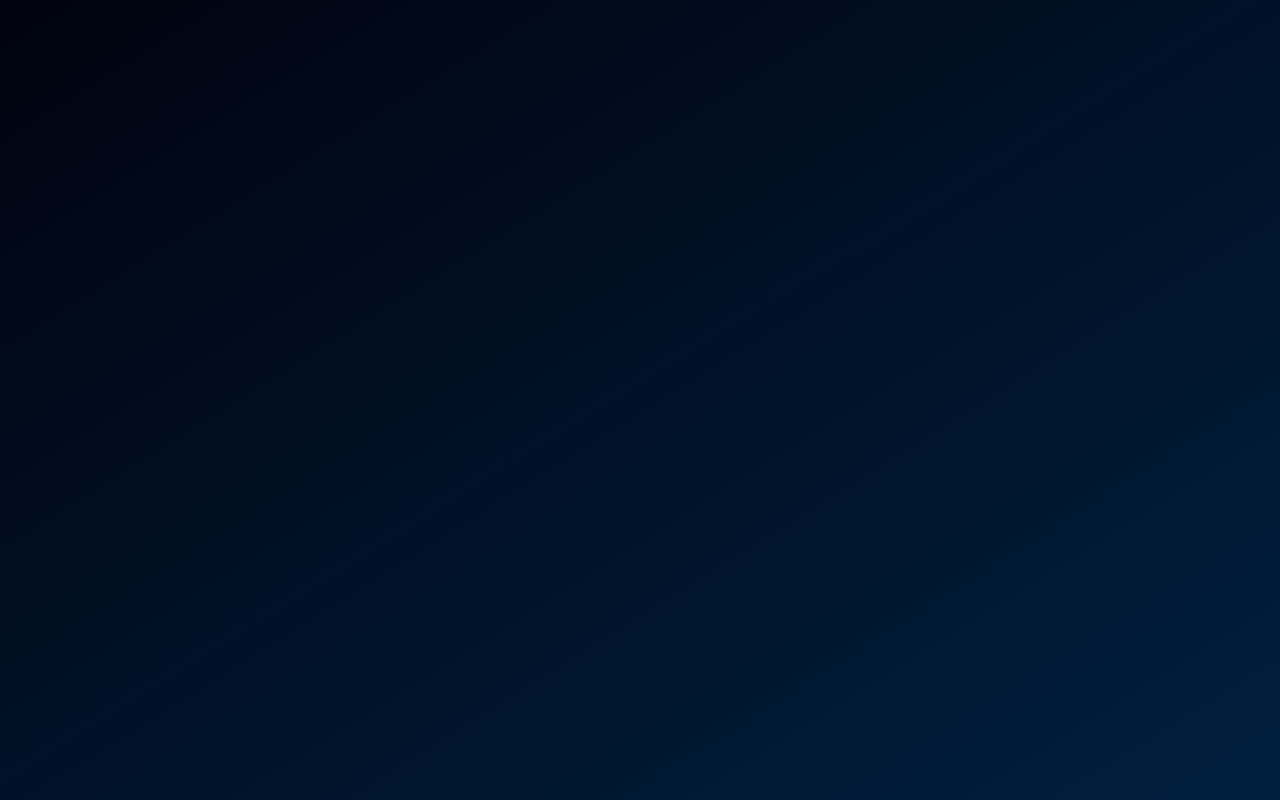
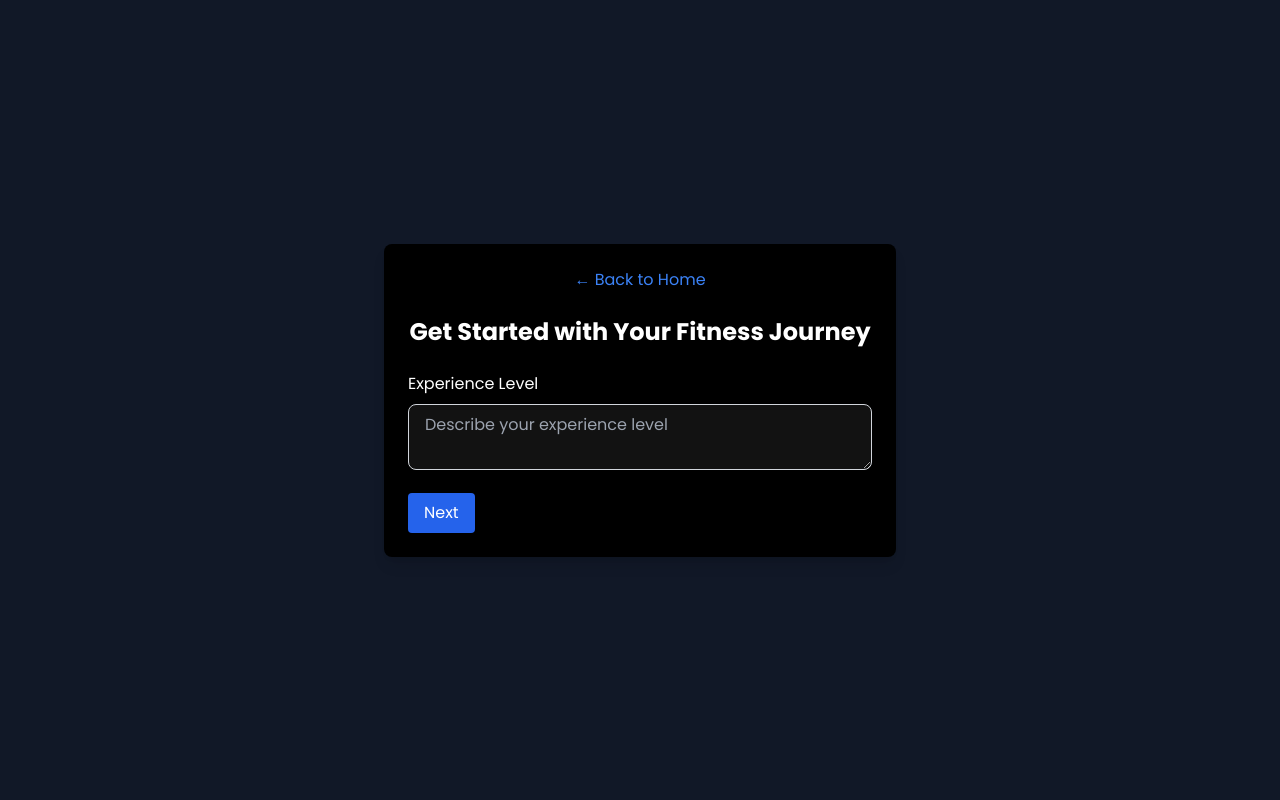
Before and after one commit to bengiloo/fitness-app, a React (Vite) app in the folder client/: page /get-started in a window 1280 px wide. Before the commit this address had no page. Built offline with nearby package versions, Linux system fonts and the light colour scheme.

Commit message:
Updated App.jsx, Hero.jsx and added GetStartedForm.jsx
allows Get Started function to work

```diff
--- a/client/src/App.jsx
+++ b/client/src/App.jsx
@@ -1,12 +1,9 @@
-import { useState, useEffect } from 'react'
-import reactLogo from './assets/react.svg'
-import viteLogo from '/vite.svg'
-import Login from './Login'
-import CreateAccount  from './CreateAccount'
-import axios from "axios"
-import { BrowserRouter as Router, Routes, Route, Link } from 'react-router-dom';
-import LandingPage from './LandingPage'
-
+import React from 'react';
+import { BrowserRouter as Router, Routes, Route } from 'react-router-dom';
+import LandingPage from './LandingPage';
+import Login from './Login';
+import CreateAccount from './CreateAccount';
+import GetStartedForm from './GetStartedForm'; // Import the new component
 
 const App = () => {
   return (
@@ -16,11 +13,11 @@ const App = () => {
           <Route path="/" element={<LandingPage />} />
           <Route path="/login" element={<Login />} />
           <Route path="/create-account" element={<CreateAccount />} />
+          <Route path="/get-started" element={<GetStartedForm />} /> {/* New Route */}
         </Routes>
       </Router>
-
     </div>
   );
 };
 
-export default App
+export default App;
--- /dev/null
+++ b/client/src/GetStartedForm.jsx
@@ -0,0 +1,161 @@
+import React, { useState } from 'react';
+import { Link } from 'react-router-dom';
+
+const GetStartedForm = () => {
+  const [step, setStep] = useState(1);
+  const [formData, setFormData] = useState({
+    experience: '',
+    fitnessLevel: '',
+    weight: '',
+    height: '',
+    availability: {},
+  });
+
+  const handleChange = (e) => {
+    const { name, value } = e.target;
+    setFormData((prevData) => ({ ...prevData, [name]: value }));
+  };
+
+  const handleNext = () => setStep(step + 1);
+  const handleBack = () => setStep(step - 1);
+
+  const handleSubmit = (e) => {
+    e.preventDefault();
+    console.log('Form data submitted:', formData);
+    // Add submit functionality here
+  };
+
+  // Handle availability radio buttons (one time slot per day)
+  const handleAvailabilityChange = (day, timeSlot) => {
+    setFormData((prevData) => {
+      const availability = { ...prevData.availability };
+      availability[day] = { [timeSlot]: true };  // Set only the chosen time slot for the day
+      return { ...prevData, availability };
+    });
+  };
+
+  // Sample time slots for availability
+  const timeSlots = ['Morning', 'Afternoon', 'Evening'];
+
+  return (
+    <div className="min-h-screen flex items-center justify-center bg-gray-900 text-white">
+      <div className="w-full max-w-lg p-6 bg-black rounded-lg shadow-lg">
+
+        {/* Back to Home Button */}
+        <div className="text-center mb-6">
+          <Link to="/" className="text-blue-500 hover:underline">
+            &larr; Back to Home
+          </Link>
+        </div>
+
+        <h2 className="text-2xl font-bold text-center mb-6">Get Started with Your Fitness Journey</h2>
+        <form onSubmit={handleSubmit}>
+
+          {/* Step 1: Experience */}
+          {step === 1 && (
+            <div>
+              <label className="block mb-2">Experience Level</label>
+              <textarea
+                name="experience"
+                value={formData.experience}
+                onChange={handleChange}
+                className="w-full px-4 py-2 border border-gray-300 rounded-lg"
+                placeholder="Describe your experience level"
+              />
+              <button onClick={handleNext} type="button" className="mt-4 bg-blue-600 py-2 px-4 rounded">Next</button>
+            </div>
+          )}
+
+          {/* Step 2: Fitness Level */}
+          {step === 2 && (
+            <div>
+              <label className="block mb-2">Fitness Level</label>
+              <select
+                name="fitnessLevel"
+                value={formData.fitnessLevel}
+                onChange={handleChange}
+                className="w-full px-4 py-2 border border-gray-300 rounded-lg"
+              >
+                <option value="">Select Level</option>
+                <option value="beginner">Beginner</option>
+                <option value="intermediate">Intermediate</option>
+                <option value="advanced">Advanced</option>
+                <option value="expert">Expert</option>
+              </select>
+              <button onClick={handleBack} type="button" className="mt-4 mr-4 bg-gray-500 py-2 px-4 rounded">Back</button>
+              <button onClick={handleNext} type="button" className="mt-4 bg-blue-600 py-2 px-4 rounded">Next</button>
+            </div>
+          )}
+
+          {/* Step 3: Personal Information */}
+          {step === 3 && (
+            <div>
+              {/* Weight Selection */}
+              <label className="block mb-2">Weight (kg)</label>
+              <select
+                name="weight"
+                value={formData.weight}
+                onChange={handleChange}
+                className="w-full px-4 py-2 border border-gray-300 rounded-lg h-10 overflow-y-scroll"
+              >
+                <option value="">Select Weight</option>
+                {Array.from({ length: 200 }, (_, i) => i + 30).map((weight) => (
+                  <option key={weight} value={weight}>{weight} kg</option>
+                ))}
+              </select>
+
+              {/* Height Selection */}
+              <label className="block mt-4 mb-2">Height (cm)</label>
+              <select
+                name="height"
+                value={formData.height}
+                onChange={handleChange}
+                className="w-full px-4 py-2 border border-gray-300 rounded-lg h-10 overflow-y-scroll"
+              >
+                <option value="">Select Height</option>
+                {Array.from({ length: 121 }, (_, i) => i + 100).map((height) => (
+                  <option key={height} value={height}>{height} cm</option>
+                ))}
+              </select>
+
+              <button onClick={handleBack} type="button" className="mt-4 mr-4 bg-gray-500 py-2 px-4 rounded">Back</button>
+              <button onClick={handleNext} type="button" className="mt-4 bg-blue-600 py-2 px-4 rounded">Next</button>
+            </div>
+          )}
+
+          {/* Step 4: Availability */}
+          {step === 4 && (
+            <div>
+              <label className="block mb-4">Availability</label>
+              <div className="grid grid-cols-4 gap-2 text-center">
+                {['Monday', 'Tuesday', 'Wednesday', 'Thursday', 'Friday', 'Saturday', 'Sunday'].map((day) => (
+                  <div key={day} className="col-span-1">
+                    <h3 className="font-bold mb-2">{day}</h3>
+                    {timeSlots.map((timeSlot) => (
+                      <div key={timeSlot} className="flex items-center mb-2">
+                        <input
+                          type="radio"
+                          id={`${day}-${timeSlot}`}
+                          name={day} // Use day as the radio group name
+                          checked={formData.availability[day]?.[timeSlot] || false}
+                          onChange={() => handleAvailabilityChange(day, timeSlot)}
+                          className="mr-2"
+                        />
+                        <label htmlFor={`${day}-${timeSlot}`}>{timeSlot}</label>
+                      </div>
+                    ))}
+                  </div>
+                ))}
+              </div>
+
+              <button onClick={handleBack} type="button" className="mt-4 mr-4 bg-gray-500 py-2 px-4 rounded">Back</button>
+              <button type="submit" className="mt-4 bg-green-600 py-2 px-4 rounded">Submit</button>
+            </div>
+          )}
+        </form>
+      </div>
+    </div>
+  );
+};
+
+export default GetStartedForm;
--- a/client/src/components/Hero.jsx
+++ b/client/src/components/Hero.jsx
@@ -1,48 +1,45 @@
+import React from 'react';
+import { Link } from 'react-router-dom';  // Import Link for navigation
 import video1 from "../assets/video1.mp4";
 import video2 from "../assets/video2.mp4";
-
 
 const Hero = () => {
   return (
     <div className="flex flex-col items-center mt-6 lg:mt-20">
-        {/* Website Header */}
       <h1 className="text-4xl sm:text-6xl lg:text-7xl text-center tracking-wide">
         #1 Cutting Edge Health & <br />
         <span className="bg-gradient-to-r from-blue-500 to-cyan-800 text-transparent bg-clip-text">
           Fitness Solution
         </span>
       </h1>
-        {/* Paragraph */}
       <p className="mt-10 text-lg text-center text-neutral-500 max-w-4xl">
         Track your workouts, monitor your progress, and stay motivated<br />
         with our easy-to-use health and fitness mobile app.
       </p>
-        {/* anchor tags for Getting Started and Learning more */}
+
+      {/* Updated "Get Started" Button with Link */}
       <div className="flex justify-center my-10">
-            <a href="#" className="bg-gradient-to-r from-blue-500 to-blue-800 py-3 px-4 mx-3 rounded-md">
+        <Link to="/get-started" className="bg-gradient-to-r from-blue-500 to-blue-800 py-3 px-4 mx-3 rounded-md text-white">
           Click To Get Started!
-            </a>
-            <a href="#" className="py-3 px-4 mx-3 rounded-md border">
+        </Link>
+        <a href="#" className="py-3 px-4 mx-3 rounded-md border text-blue-800 border-blue-800">
           Learn More!
         </a>
       </div>
-        {/* Video samples go here */}
+
+      {/* Video samples */}
       <div className="flex mt-10 justify-center">
-
-            {/* Guy deadlifting */}
         <video autoPlay loop muted className="rounded-lg w-1/2 border border-blue-700 shadow-blue-400 mx-2 my-4">
           <source src={video1} type="video/mp4" />
-                Your browswer does not support the video tag.
+          Your browser does not support the video tag.
         </video>
-            {/* Guy running on treadmil */}
         <video autoPlay loop muted className="rounded-lg w-1/2 border border-blue-700 shadow-blue-400 mx-2 my-4">
           <source src={video2} type="video/mp4" />
-                Your browswer does not support the video tag.
+          Your browser does not support the video tag.
         </video>
-
       </div>
     </div>
-  )
+  );
 };
 
-export default Hero
+export default Hero;
```
Lines whose indentation alone changed are shown as unchanged.
